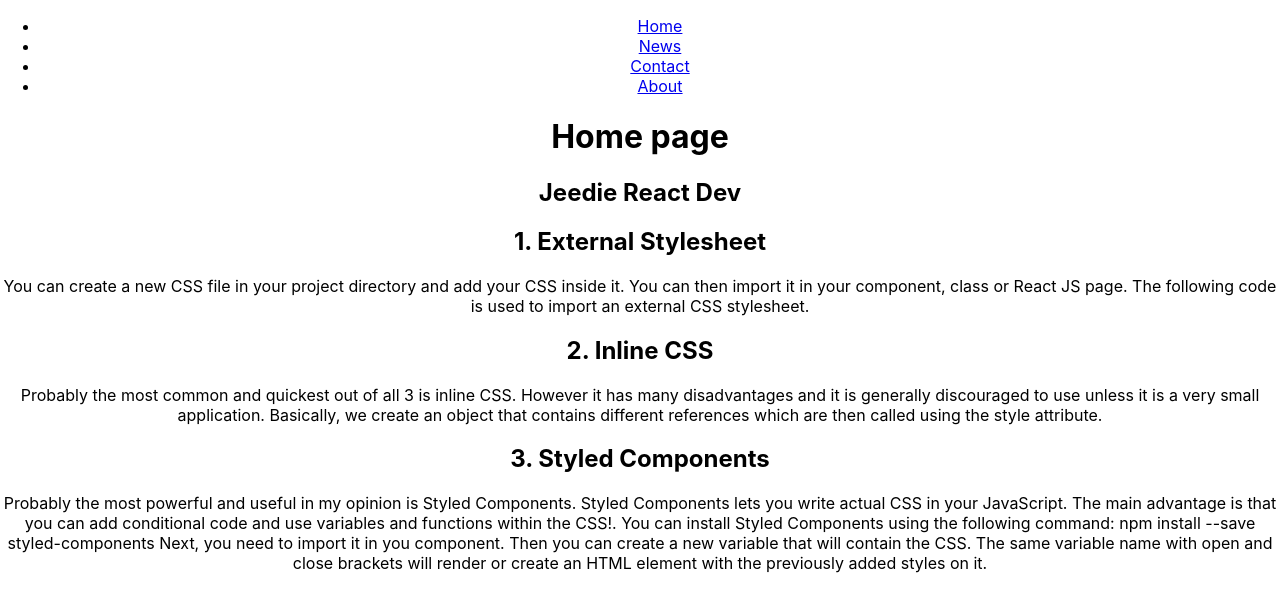
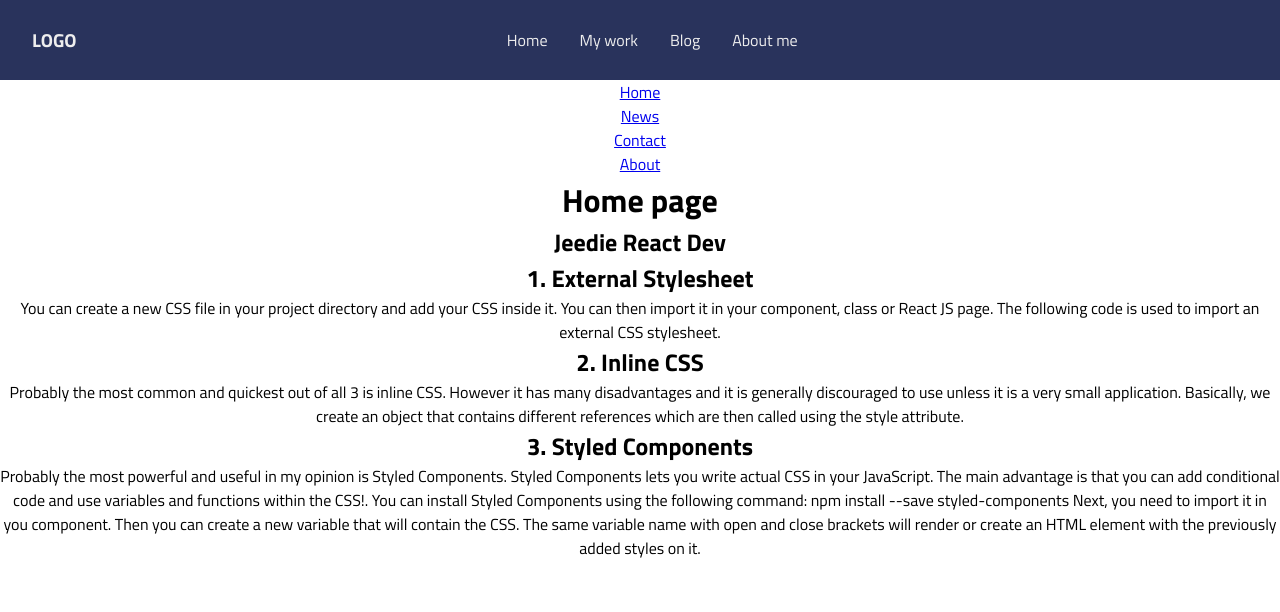
Before and after one commit to Enowizzy/react-app, a React (Create React App) app: page / in a window 1280 px wide. Shown: the top 612 px of the page. Built offline with nearby package versions, Linux system fonts and the light colour scheme.

Commit message:
navbar implement

```diff
--- a/src/user/components/navbar/Navbar.css
+++ b/src/user/components/navbar/Navbar.css
@@ -1,27 +1,89 @@
-.Navbar-ul {
-  list-style-type: none;
-  margin: 0;
-  padding: 0;
-  overflow: hidden;
-  background-color: #333;
+@import url("https://fonts.googleapis.com/css2?family=Titillium+Web:wght@300;400;700&display=swap");
+
+* {
+	padding: 0;
+	margin: 0;
+	box-sizing: border-box;
+	font-family: "Titillium Web", sans-serif;
 }
 
-.Navbar-li {
-  float: left;
+:root {
+	--mainColor: #29335c;
+	--mainColorLight: #5767aa;
+	--secondaryColor: #db2b39;
+	--textColor: #eee;
 }
 
-.Navbar-li a {
-  display: block;
-  color: white;
-  text-align: center;
-  padding: 14px 16px;
-  text-decoration: none;
+header {
+	display: flex;
+	align-items: center;
+	justify-content: space-between;
+	height: 80px;
+	padding: 0 2rem;
+	background-color: var(--mainColor);
+	color: var(--textColor);
 }
 
-.Navbar-li a:hover:not(.active) {
-  background-color: #111;
+nav a {
+	margin: 0 1rem;
+	color: var(--textColor);
+	text-decoration: none;
 }
 
-.Navbar.active {
-  background-color: #04aa6d;
+nav a:hover {
+	color: var(--secondaryColor);
 }
+
+header .nav-btn {
+	padding: 5px;
+	cursor: pointer;
+	background: transparent;
+	border: none;
+	outline: none;
+	color: var(--textColor);
+	visibility: hidden;
+	opacity: 0;
+	font-size: 1.8rem;
+}
+
+header div,
+nav {
+	display: flex;
+	align-items: center;
+}
+
+@media only screen and (max-width: 1024px) {
+	header .nav-btn {
+		visibility: visible;
+		opacity: 1;
+	}
+
+	header nav {
+		position: fixed;
+		top: -100vh;
+		left: 0;
+		height: 100%;
+		width: 100%;
+		display: flex;
+		flex-direction: column;
+		align-items: center;
+		justify-content: center;
+		gap: 1.5rem;
+		background-color: var(--mainColor);
+		transition: 1s;
+	}
+
+	header .responsive_nav {
+		transform: translateY(100vh);
+	}
+
+	nav .nav-close-btn {
+		position: absolute;
+		top: 2rem;
+		right: 2rem;
+	}
+
+	nav a {
+		font-size: 1.5rem;
+	}
+}
--- a/src/user/components/navbar/Navbar.js
+++ b/src/user/components/navbar/Navbar.js
@@ -1,8 +1,26 @@
 import { Link } from "react-router-dom";
+import "./Navbar.css";
 
 const Navbar = () => {
   return (
     <div>
+      <header>
+			<h3>LOGO</h3>
+			<nav>
+				<a href="/#">Home</a>
+				<a href="/#">My work</a>
+				<a href="/#">Blog</a>
+				<a href="/#">About me</a>
+				<button
+					className="nav-btn nav-close-btn"
+					>
+				</button>
+			</nav>
+			<button
+				className="nav-btn"
+				>
+			</button>
+		</header>
       <ul>
         <li>
           <Link to="/">Home</Link>
```
